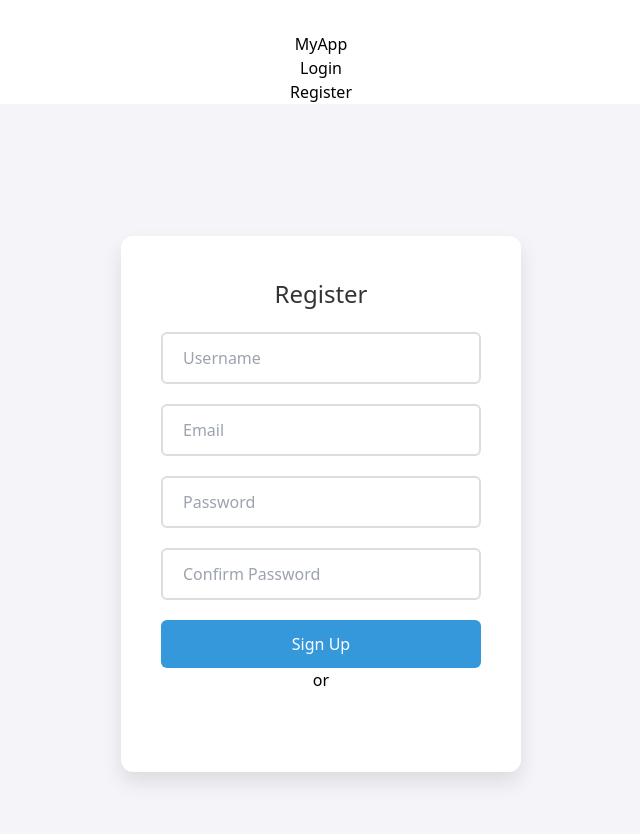
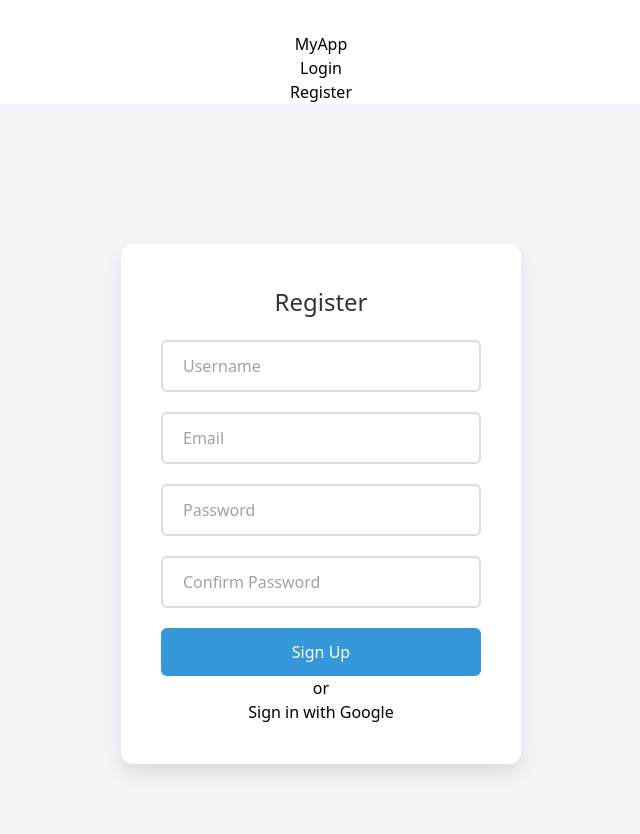
Before and after one commit to Kiragu-Maina/datingapp, a React (Vite) app: page /register in a window 1280 px wide. Shown: the top 834 px of the page, without its empty margins (319-959 px from the left). Built offline with nearby package versions, Linux system fonts and the light colour scheme.

Commit message:
callback

```diff
--- a/package.json
+++ b/package.json
@@ -13,6 +13,7 @@
     "@react-oauth/google": "^0.12.1",
     "react": "^18.3.1",
     "react-dom": "^18.3.1",
+    "react-modal": "^3.16.1",
     "react-router-dom": "^6.27.0"
   },
   "devDependencies": {
--- a/src/App.jsx
+++ b/src/App.jsx
@@ -4,7 +4,7 @@ import Navbar from './components/Navbar'; // Importing the Navbar
 import Homepage from './components/Homepage';
 import Register from './authentication/Register';
 import Login from './authentication/Login';
-
+import Callback from './authentication/Callback';
 const App = () => {
   return (
     <Router>
@@ -16,6 +16,7 @@ const App = () => {
 
           <Route path="/register" element={<Register />} />
           <Route path="/login" element={<Login />} />
+          <Route path="/callback" element={<Callback />} />
         </Routes>
       </div>
     </Router>
--- a/src/authentication/Register.jsx
+++ b/src/authentication/Register.jsx
@@ -1,6 +1,7 @@
     import { useState } from 'react';
     import './Register.css'; // External CSS file for styling
-    import { GoogleLogin } from '@react-oauth/google';
+    // import { GoogleLogin } from '@react-oauth/google';
+    import Modal from 'react-modal';
 
     const Register = () => {
     const [formData, setFormData] = useState({
@@ -11,6 +12,8 @@
     });
 
     const [isLoading, setIsLoading] = useState(false);
+    const [modalIsOpen, setModalIsOpen] = useState(false);
+    const [authUrl, setAuthUrl] = useState('');
 
     const handleChange = (e) => {
         setFormData({
@@ -24,34 +27,33 @@
         console.log('Form Submitted', formData);
     };
 
-    const handleGoogleSignIn = async (credentialResponse) => {
-        setIsLoading(true);
+    const handleGoogleSignIn = async () => {
         try {
-        const id_token = credentialResponse.credential;
-        console.log('code or token', id_token);
-        const response = await fetch('https://expressjs-app-sso-kiragu-maina9939-mjoqa3jr.leapcell.dev/google-auth/', {
-            method: 'POST',
+          // Call your backend to get the authorization URL
+          const response = await fetch('https://expressjs-app-sso-kiragu-maina9939-mjoqa3jr.leapcell.dev/google-auth/url', {
+            method: 'GET',
             headers: {
-            'Content-Type': 'application/json',
+              'Content-Type': 'application/json',
             },
-            body: JSON.stringify({id_token: id_token }),
-        });
+          });
 
-        if (!response.ok) {
-            const errorData = await response.json();
-            throw new Error(`Network response was not ok: ${errorData.message || 'Unknown error'}`);
+          if (response.ok) {
+            const { url } = await response.json(); // Assuming your backend returns the URL in a JSON object
+            setAuthUrl(url); // Set the authorization URL in state
+            setModalIsOpen(true); // Open the modal
+          } else {
+            console.error('Failed to retrieve Google authorization URL');
+          }
+        } catch (error) {
+          console.error('Error during Google sign-in:', error);
         }
+      };
 
-        const data = await response.json();
-        console.log('Response from server:', data);
-        } catch (error) {
-        console.error('Error during Google Sign-In:', error);
-        alert(`An error occurred: ${error.message}`);
-        } finally {
-        setIsLoading(false);
-        }
-    };
-
+      const handleModalClose = () => {
+        setModalIsOpen(false);
+        window.location.href = authUrl; // Redirect the user to the Google consent page when closing the modal
+      };
+    // https://expressjs-app-sso-kiragu-maina9939-mjoqa3jr.leapcell.dev/google-auth/
     return (
         <div className="register-container">
         <form className="register-form" onSubmit={handleSubmit}>
@@ -105,14 +107,19 @@
 
             <div className="separator">or</div>
 
-            <GoogleLogin
-            onSuccess={handleGoogleSignIn}
-            onError={() => {
-                console.log('Login Failed');
-            }}
-            logo_alignment="left" // Add other props as needed
-            type="standard" // Choose 'standard' or 'icon'
-            />
+            <button onClick={handleGoogleSignIn}>Sign in with Google</button>
+
+      {/* Modal for displaying the authorization URL */}
+      <Modal
+        isOpen={modalIsOpen}
+        onRequestClose={() => setModalIsOpen(false)}
+        contentLabel="Google Sign-In"
+      >
+        <h2>Google Sign-In</h2>
+        <p>Please click the button below to continue with Google sign-in.</p>
+        <button onClick={handleModalClose}>Proceed to Google Sign-In</button>
+        <button onClick={() => setModalIsOpen(false)}>Cancel</button>
+      </Modal>
         </form>
 
         {isLoading && (
```
Also changed, not shown: 2 other files (tests, documents, lock files or other folders).
